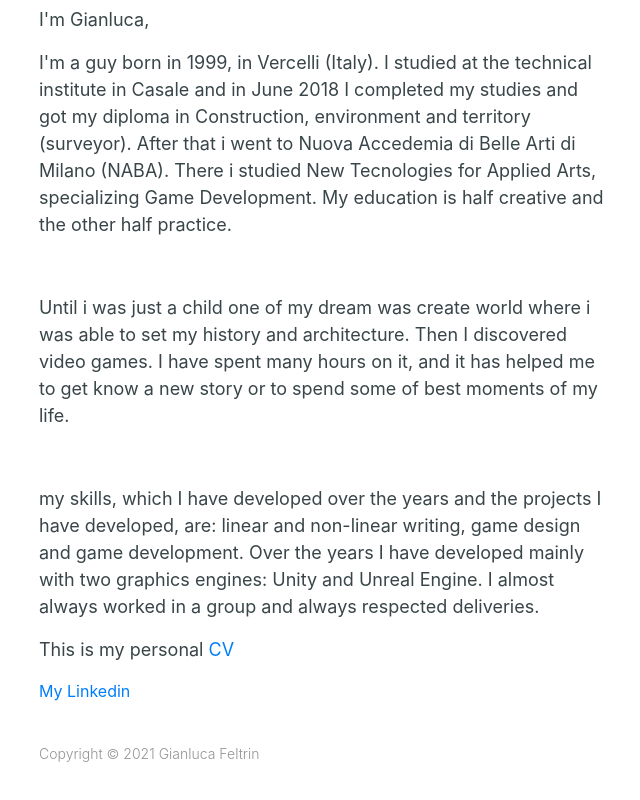
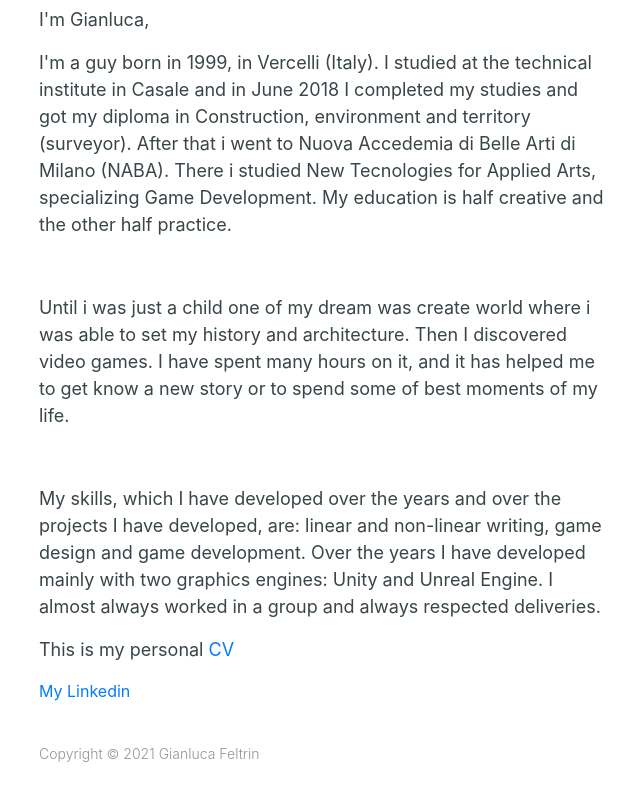
Before and after one commit to GianNABA/GianNABA.github.io, a plain HTML site: page about.html in a window 1280 px wide. Shown: the part 481-1281 px from the top of the page, without its empty margins (317-957 px from the left). Drawn offline with Linux system fonts and the light colour scheme.

Commit message:
Aggionamento1

```diff
--- a/about.html
+++ b/about.html
@@ -425,7 +425,7 @@ main#content pre {
     <p>Until i was just a child one of my dream was create world where i was able to set my history and architecture. Then I discovered video games.
     I have spent many hours on it, and it has helped me to get know a new story or to spend some of best moments of my life.</p>
     <br>
-    <p> my skills, which I have developed over the years and the projects I have developed, are: linear and non-linear writing, game design and game development.
+    <p> My skills, which I have developed over the years and over the projects I have developed, are: linear and non-linear writing, game design and game development.
       Over the years I have developed mainly with two graphics engines: Unity and Unreal Engine.
       I almost always worked in a group and always respected deliveries.
   <p> This is my personal <a href="Feltrin_Gianluca_CV_English.pdf" target="_blank">CV</a> </p>
```
